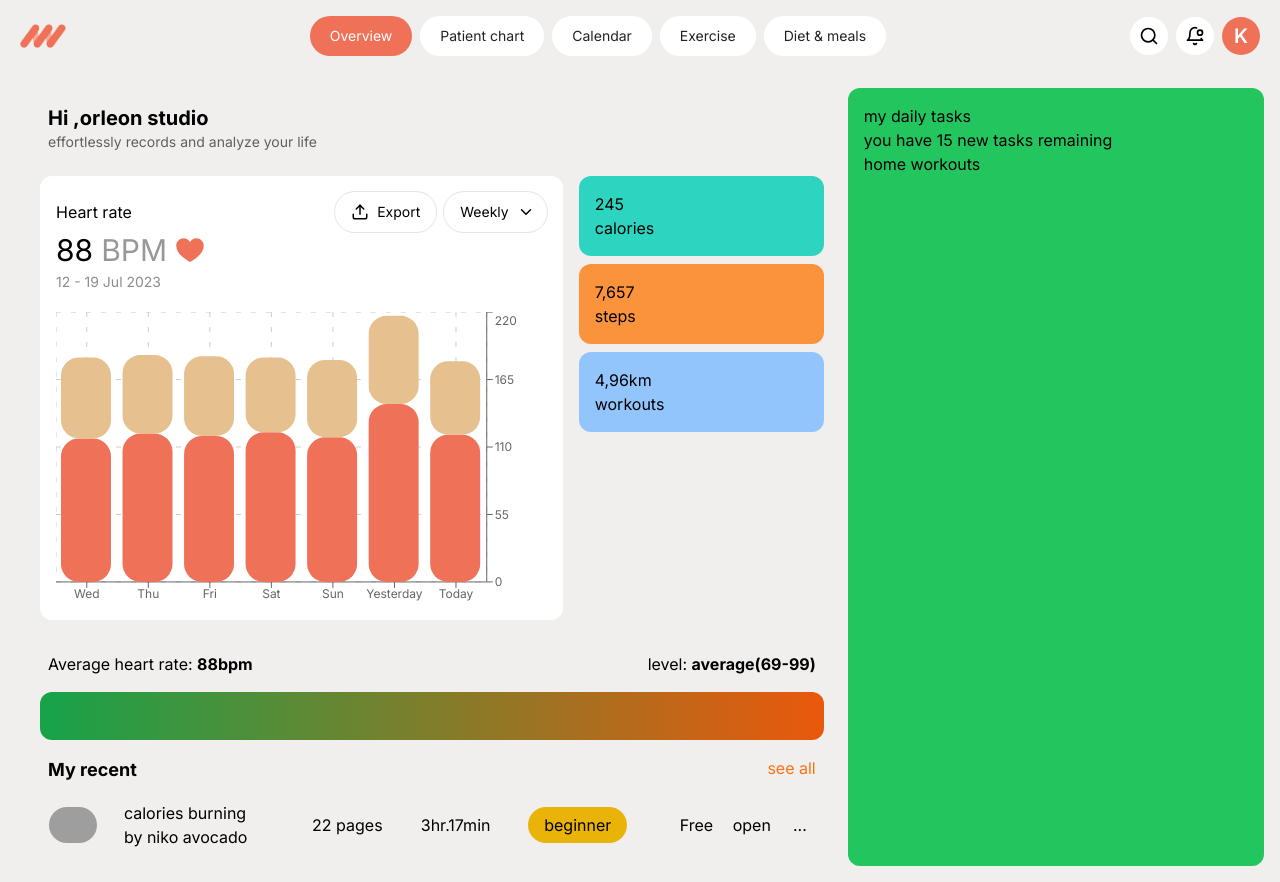
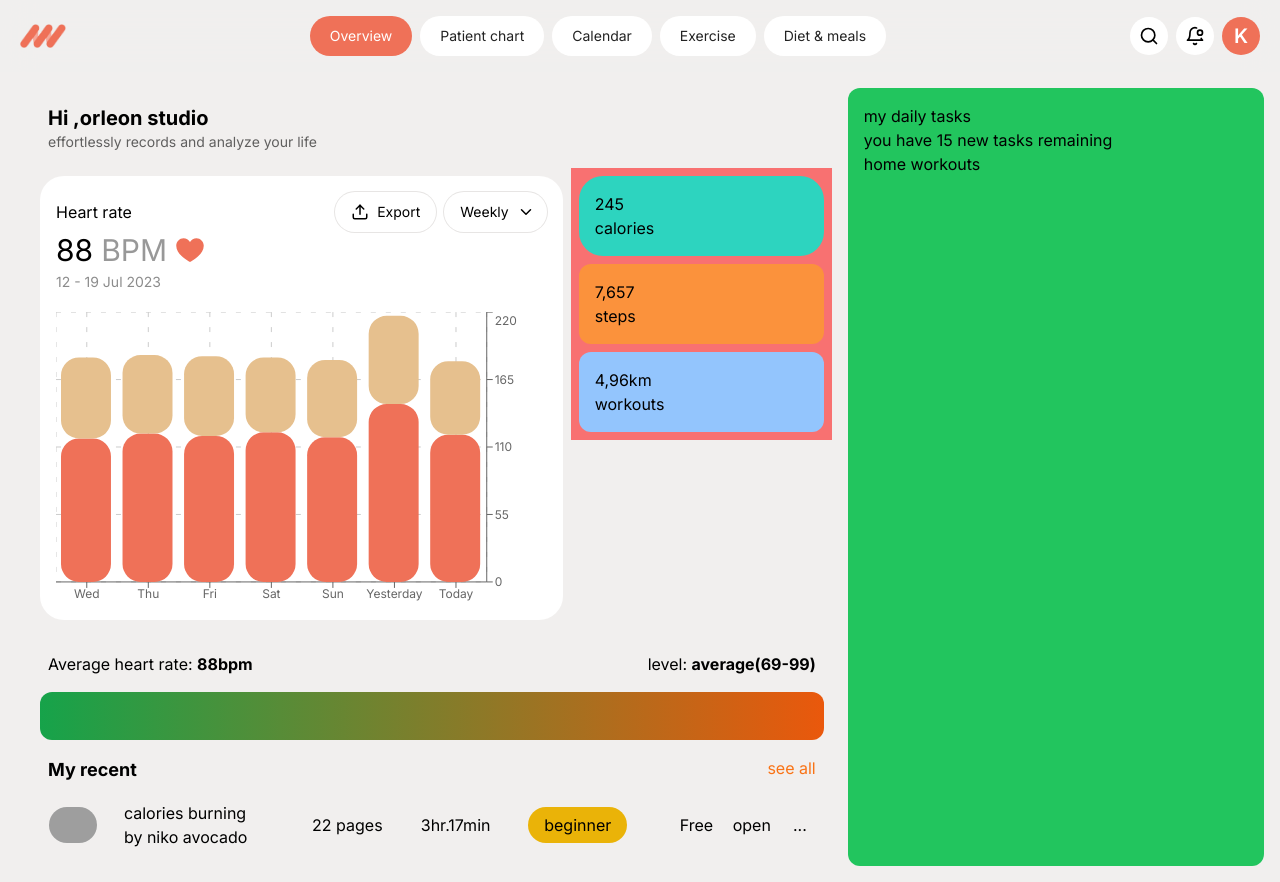
Before and after one commit to draken250/M.R.th, a React (Vite) app: page /#/ in a window 1280 px wide. Built offline with nearby package versions, Linux system fonts and the light colour scheme; grey boxes are pictures that could not be loaded.

Commit message:
Stalker-commit: src/Pages/Overview.jsx

```diff
--- a/src/Pages/Overview.jsx
+++ b/src/Pages/Overview.jsx
@@ -21,7 +21,7 @@ function Overview() {
               </p>
             </div>
             <div class="stats flex  ">
-              <div class="heartrate w-2/3 px-4 pt-4 pb-2 bg-white text-black m-2 rounded-xl mb-4 ">
+              <div class="heartrate w-2/3 px-4 pt-4 pb-2 bg-white text-black m-2 rounded-3xl mb-4 ">
                 <div className="w-full flex flex-col mb-5">
                   <div className="flex justify-between items-center">
                     <h1 className="text-base">Heart rate</h1>
@@ -43,8 +43,8 @@ function Overview() {
                 </div>
                 <Statistics />
               </div>
-              <div class="smallerstats w-1/3  ">
-                <div class="calories bg-teal-400 p-4 m-2 rounded-xl">
+              <div class="smallerstats w-1/3 h-full bg-red-400 ">
+                <div class="calories bg-teal-400 p-4 m-2 rounded-3xl">
                   245
                   <br />
                   calories
```
